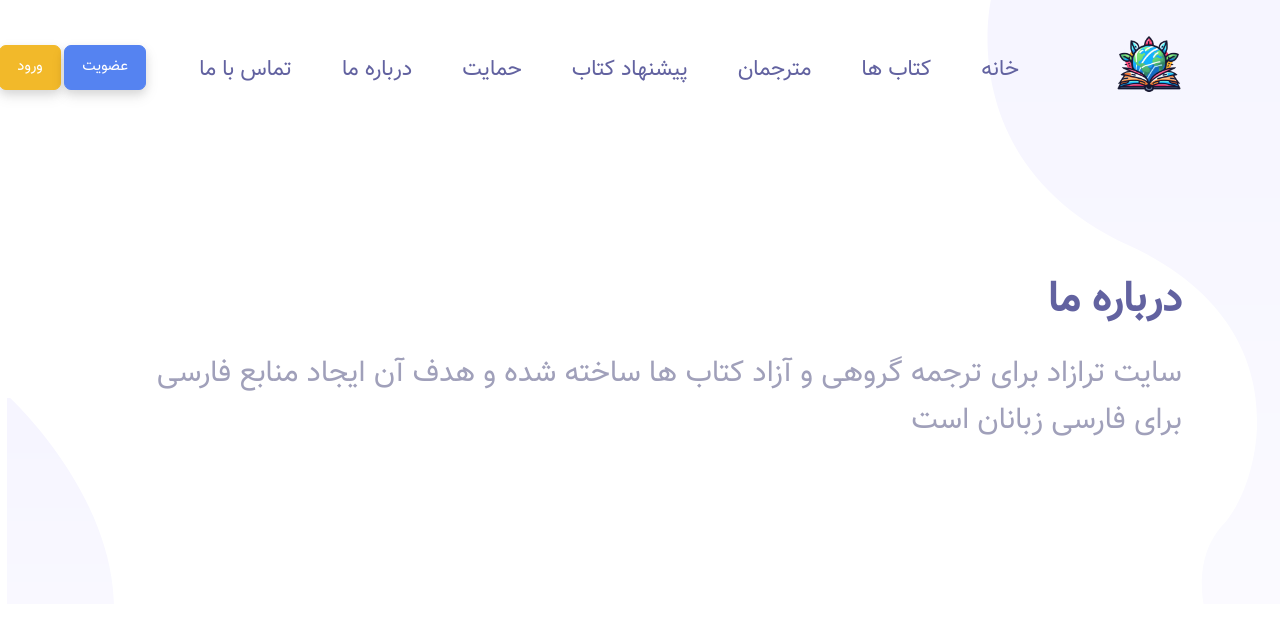
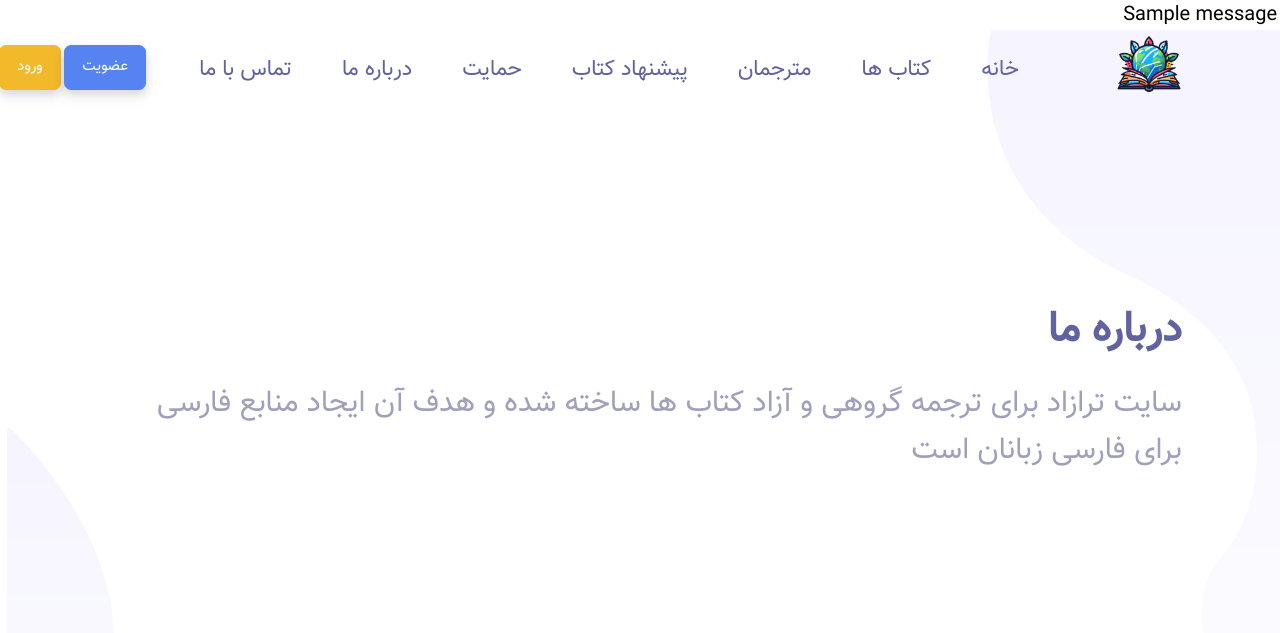
Before and after one commit to ali-hv/tarazad, a Django app: page /about-us in a window 1280 px wide. Shown: the top 633 px of the page. Run offline with Django 4.2, Linux system fonts and the light colour scheme; tables that the repository leaves empty hold one stand-in row (values such as "Sample post"); one stand-in notice (Sample message) is shown; some libraries are stand-ins or nearby versions.

Commit message:
add messages to base.html

```diff
--- a/templates/base/base.html
+++ b/templates/base/base.html
@@ -12,6 +12,12 @@
 <body class="body-scroll">
     <div id="wrapper" class="wrapper clearfix">
     {% include 'base/header.html' %}
+
+    <div style="text-align: right; font-size: 20px; margin-right: 10px; color: black;">
+    {% if messages %}
+        {% for message in messages %}{{ message }}{% endfor %}
+    {% endif %}
+    </div>
 
     <section id="hero" class="section hero">
         <div class="container">
```
